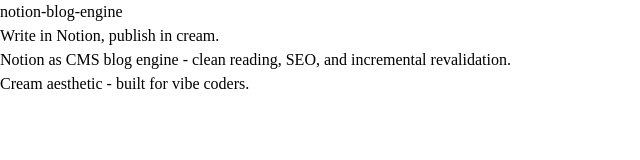
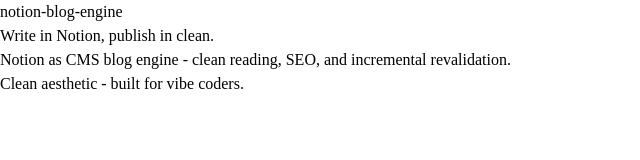
Before and after one commit to knownasrazi/notion-blog-engine, a React (Vite) app: page / in a window 1280 px wide. Shown: the top 160 px of the page, without its empty margins (0-640 px from the left). Built offline with nearby package versions, Linux system fonts and the light colour scheme.

Commit message:
fix: polish docs and hide buzzwords

```diff
--- a/src/App.tsx
+++ b/src/App.tsx
@@ -3,10 +3,10 @@
     <main className="min-h-screen bg-[#fdfcfa] text-[#1a1a1a]">
       <div className="mx-auto max-w-3xl px-6 py-24">
         <p className="text-sm tracking-widest text-[#9a9590]">notion-blog-engine</p>
-        <h1 className="mt-2 text-4xl font-light tracking-tight">Write in Notion, publish in cream.</h1>
+        <h1 className="mt-2 text-4xl font-light tracking-tight">Write in Notion, publish in clean.</h1>
         <p className="mt-4 max-w-prose text-[#5a5754]">Notion as CMS blog engine - clean reading, SEO, and incremental revalidation.</p>
         <div className="mt-8 rounded-2xl border border-[#ebe7e0] bg-white p-6">
-          <p className="text-sm text-[#9a9590]">Cream aesthetic - built for vibe coders.</p>
+          <p className="text-sm text-[#9a9590]">Clean aesthetic - built for vibe coders.</p>
         </div>
       </div>
     </main>
--- a/src/index.css
+++ b/src/index.css
@@ -1,2 +1,2 @@
 @import "tailwindcss";
-:root { --cream: #fdfcfa; --stone: #ebe7e0; --ink: #1a1a1a; }
+:root { --clean: #fdfcfa; --stone: #ebe7e0; --ink: #1a1a1a; }
```
Also changed, not shown: 1 other file (tests, documents, lock files or other folders).
